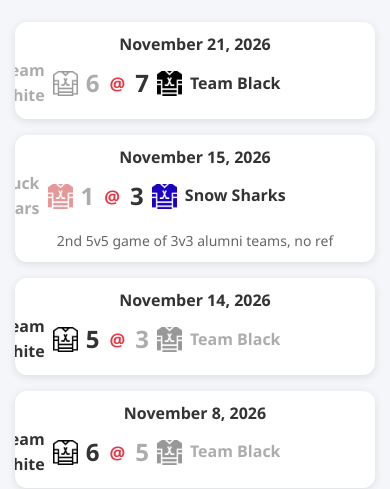
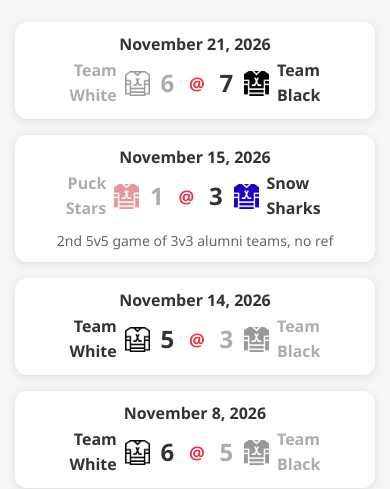
Before and after one commit to gtai1/ProjectH, a plain HTML site: page games/index.html in a window 390 px wide. Shown: the part 393-882 px from the top of the page. Drawn offline with Linux system fonts and the light colour scheme.

Commit message:
Update styles.css

```diff
--- a/css/styles.css
+++ b/css/styles.css
@@ -1259,37 +1259,23 @@ footer {
     gap: 12px;
   }
 
-  /* Add the score alignment rules here */
   .score {
-    display: grid;
-    grid-template-columns: minmax(0, 1fr) auto auto minmax(0, 1fr);
-    align-items: center;
-    gap: 10px;
+    gap: 12px;
   }
 
-  .team-home {
-    justify-content: flex-start;
+  .team-home,
+  .team-away {
     gap: 8px;
-    min-width: 0;
-  }
-
-  .team-home .team-name {
-    text-align: left;
-  }
-
-  .team-away {
-    justify-content: flex-end;
-    gap: 8px;
-    min-width: 0;
   }
 
   .team-away .team-name {
     text-align: right;
-    order: -1;
   }
 
   .team-score {
     font-size: 1.5rem;
+    min-width: 1.4ch;
+    text-align: center;
   }
 
   .vs {
```
